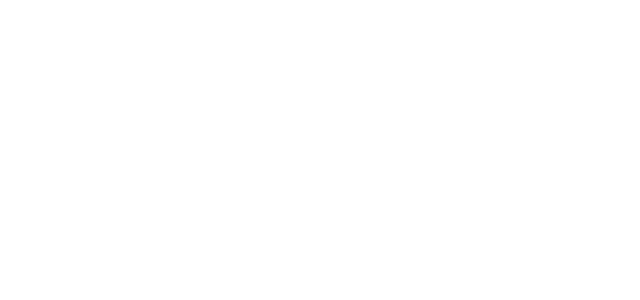
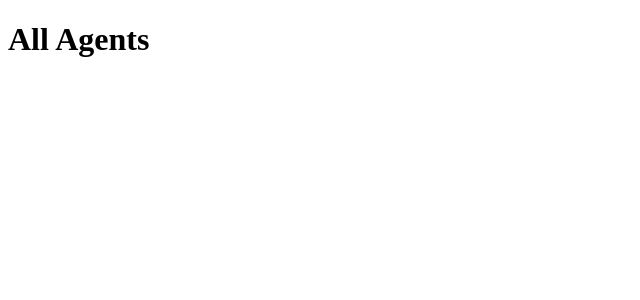
Before and after one commit to eabearden97/field-agent-ui, a React (Create React App) app: page / in a window 1280 px wide. Shown: the top 300 px of the page, without its empty margins (0-640 px from the left). Built offline with nearby package versions, Linux system fonts and the light colour scheme.

Commit message:
Added a header to Agents

```diff
--- a/src/Agents.js
+++ b/src/Agents.js
@@ -3,7 +3,9 @@
 class Agents extends React.Component {
 
     render() {
-        return null;
+        return (
+            <h1> All Agents </h1>
+        );
     }
 }
 
```
